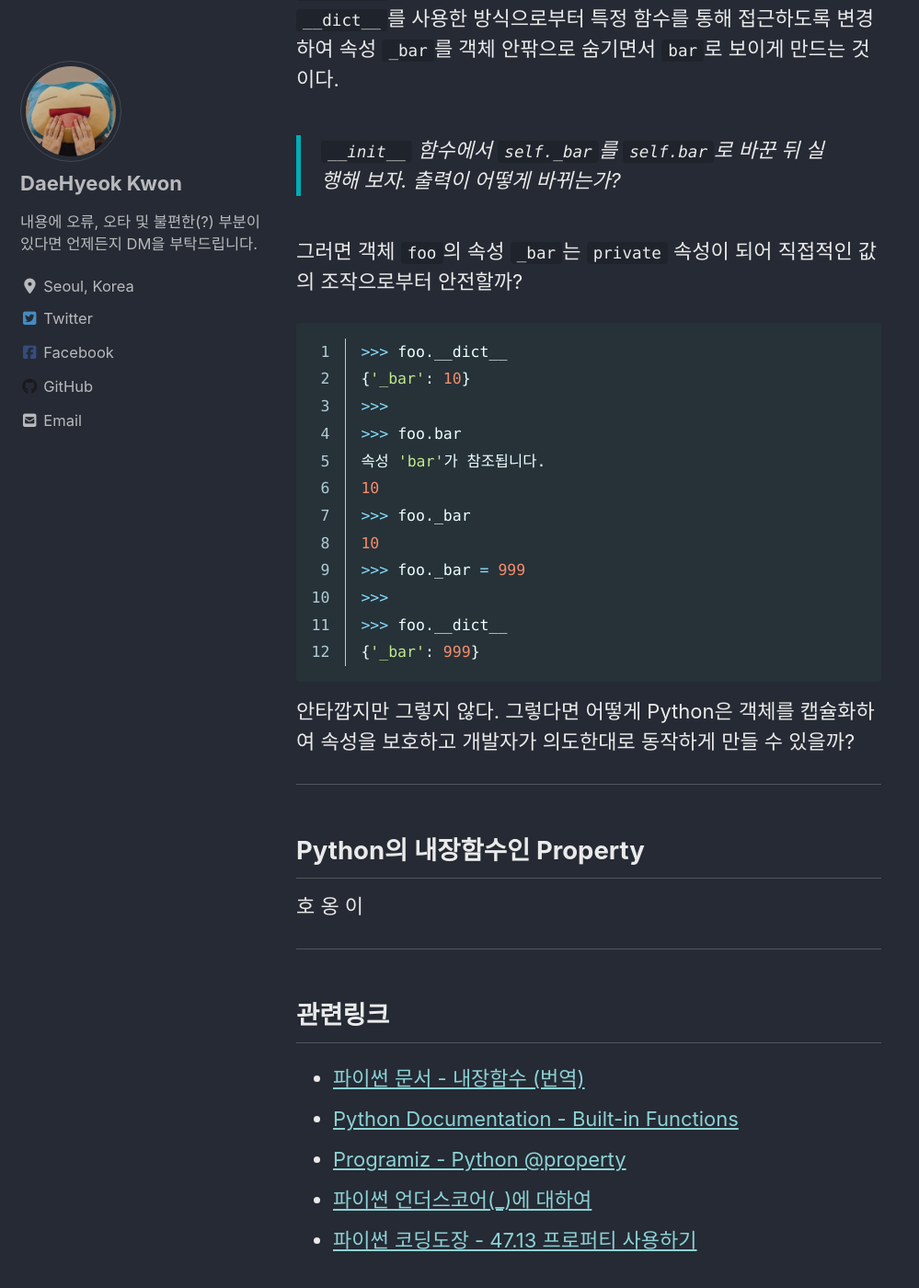
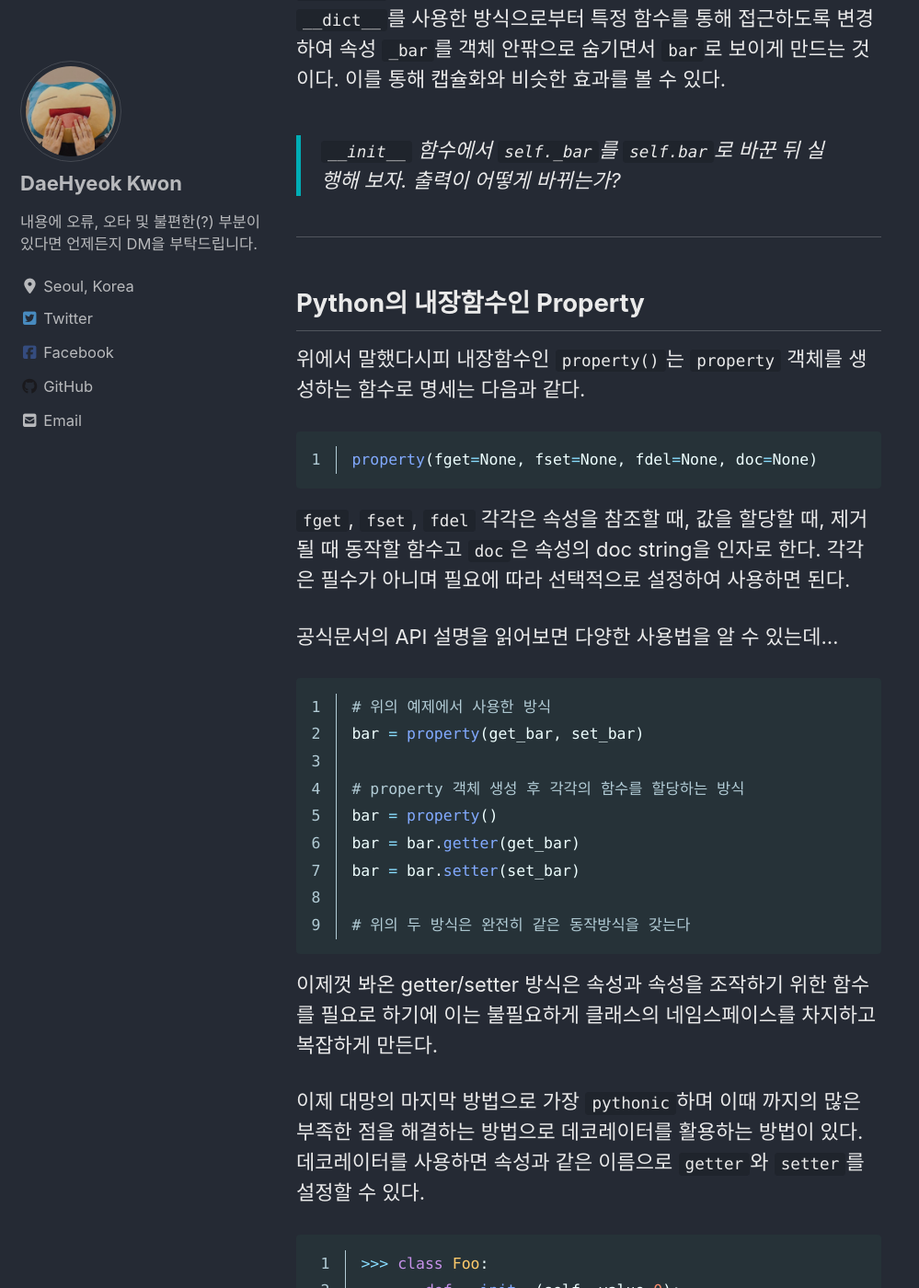
Before and after one commit to kor-haru/kor-haru.github.io, a Jekyll site: the page built from _posts/2020-01-07-003.md, in a window 1280 px wide and 1400 px high, scrolled down 3491 px. Shown: the whole window at 92% size, without its empty margins (0-999 px from the left). Built offline with Jekyll 4.4.1, drawn with Linux system fonts in a browser that asks for light colours; cached includes are drawn as plain includes; nearby versions of some CDN libraries; some of the changed text lies outside the part shown.

Commit message:
mod : update latest post's content

````diff
--- a/_posts/2020-01-07-003.md
+++ b/_posts/2020-01-07-003.md
@@ -96,36 +96,63 @@ Class `Foo`의 마지막 라인은 `bar`에 대한 `property` 객체를 만들
 
 여기서 눈치가 빠른 사람이라면 객체 `foo` 생성 시 속성 `bar`의 할당을 할 때는 "왜 print()가 동작하지 않느냐?" 혹은 "왜 `foo.__dict__`에는 `_bar`라고 나오죠?"라고 할 수 있다.
 
-코드를 다시 세심히 보게 되면 Class 정의 시에 참조되는 값은 `self._bar`이다. `get_bar()`도 그렇고 `set_bar()`도 마찬가지로 실제 참조하는 속성은 객체 `foo`의 `_bar`인 것을 알 수 있다. 즉, `property`는 객체의 속성에 대한 접근의 기본동작 방식을 `__dict__`를 사용한 방식으로부터 특정 함수를 통해 접근하도록 변경하여 속성 `_bar`를 객체 안팎으로 숨기면서 `bar`로 보이게 만드는 것이다.
+코드를 다시 세심히 보게 되면 Class 정의 시에 참조되는 값은 `self._bar`이다. `get_bar()`도 그렇고 `set_bar()`도 마찬가지로 실제 참조하는 속성은 객체 `foo`의 `_bar`인 것을 알 수 있다. 즉, `property`는 객체의 속성에 대한 접근의 기본동작 방식을 `__dict__`를 사용한 방식으로부터 특정 함수를 통해 접근하도록 변경하여 속성 `_bar`를 객체 안팎으로 숨기면서 `bar`로 보이게 만드는 것이다. 이를 통해 캡슐화와 비슷한 효과를 볼 수 있다.
 
 > `__init__` 함수에서 `self._bar`를 `self.bar`로 바꾼 뒤 실행해 보자. 출력이 어떻게 바뀌는가?
-
-
-그러면 객체 `foo`의 속성 `_bar`는 `private` 속성이 되어 직접적인 값의 조작으로부터 안전할까?
-
-```python
->>> foo.__dict__
-{'_bar': 10}
->>>
->>> foo.bar
-속성 'bar'가 참조됩니다.
-10
->>> foo._bar
-10
->>> foo._bar = 999
->>>
->>> foo.__dict__
-{'_bar': 999}
-```
-
-안타깝지만 그렇지 않다. 그렇다면 어떻게 Python은 객체를 캡슐화하여 속성을 보호하고 개발자가 의도한대로 동작하게 만들 수 있을까?
 
 ---
 
 ## Python의 내장함수인 Property
-호
-옹
-이
+
+위에서 말했다시피 내장함수인 `property()`는 `property` 객체를 생성하는 함수로 명세는 다음과 같다.
+
+```python
+property(fget=None, fset=None, fdel=None, doc=None)
+```
+
+`fget`, `fset`, `fdel` 각각은 속성을 참조할 때, 값을 할당할 때, 제거될 때 동작할 함수고 `doc`은 속성의 doc string을 인자로 한다. 각각은 필수가 아니며 필요에 따라 선택적으로 설정하여 사용하면 된다.
+
+공식문서의 API 설명을 읽어보면 다양한 사용법을 알 수 있는데...
+
+```python
+# 위의 예제에서 사용한 방식
+bar = property(get_bar, set_bar)
+
+# property 객체 생성 후 각각의 함수를 할당하는 방식
+bar = property()
+bar = bar.getter(get_bar)
+bar = bar.setter(set_bar)
+
+# 위의 두 방식은 완전히 같은 동작방식을 갖는다
+```
+
+이제껏 봐온 getter/setter 방식은 속성과 속성을 조작하기 위한 함수를 필요로 하기에 이는 불필요하게 클래스의 네임스페이스를 차지하고 복잡하게 만든다.
+
+이제 대망의 마지막 방법으로 가장 `pythonic`하며 이때 까지의 많은 부족한 점을 해결하는 방법으로 데코레이터를 활용하는 방법이 있다. 데코레이터를 사용하면 속성과 같은 이름으로 `getter`와 `setter`를 설정할 수 있다.
+
+```python
+>>> class Foo:
+...    def __init__(self, value=0):
+...        self._bar = value
+...    @property
+...    def bar(self):
+...        print("속성 'bar'가 참조됩니다.")
+...        return self._bar
+...    @bar.setter
+...    def bar(self, value):
+...        print("속성 'bar'가 할당됩니다.")
+...        self._bar = value
+...
+>>> foo = Foo(10)
+>>> foo.bar
+속성 'bar'가 참조됩니다.
+10
+>>> foo.bar = 100
+속성 'bar'가 할당됩니다.
+>>> foo.bar
+속성 'bar'가 참조됩니다.
+100
+```
 
 ---
 
````
